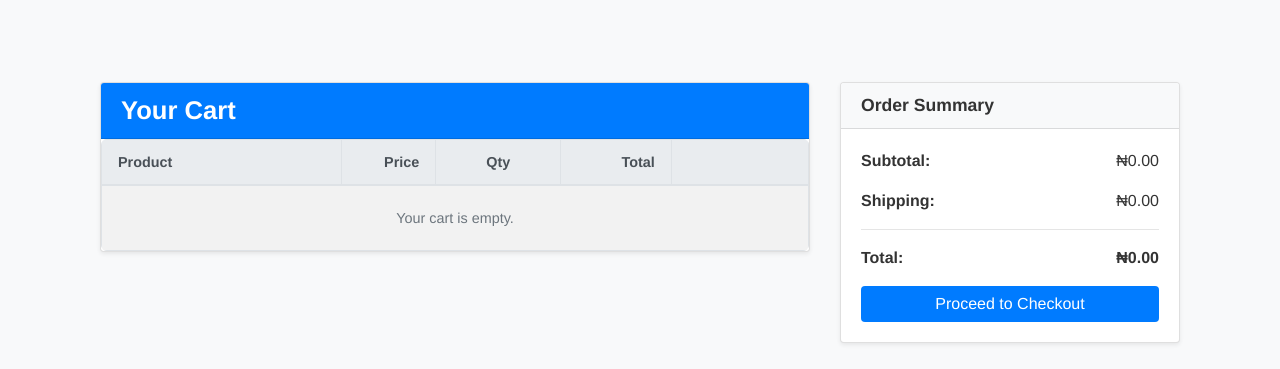
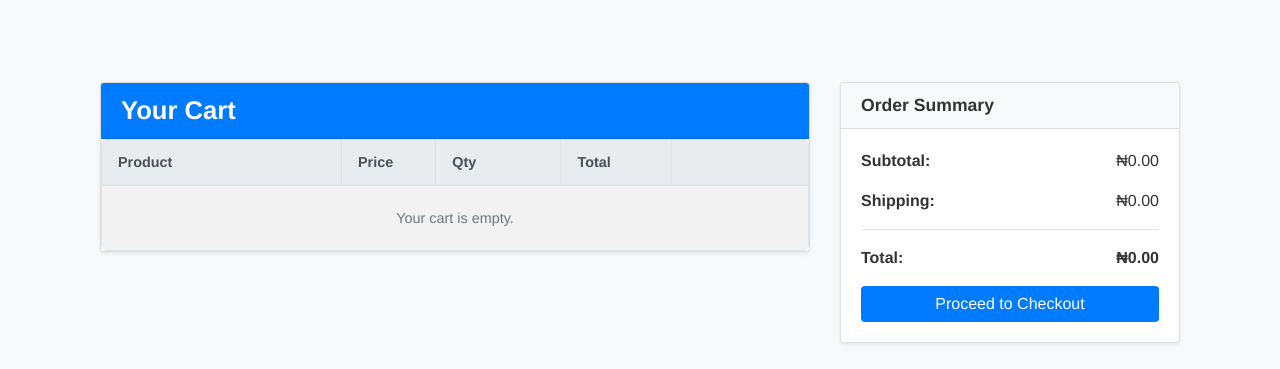
Before and after one commit to kaelzubs/dropshipping, a Django app: page /orders/cart/ in a window 1280 px wide. Shown: the part 69-438 px from the top of the page. Run offline with Django 4.2, Linux system fonts and the light colour scheme; some libraries are stand-ins or nearby versions.

Commit message:
Initial one Wednesday

```diff
--- a/static/css/styles.css
+++ b/static/css/styles.css
@@ -209,13 +209,18 @@ main {
 /* Align numbers neatly */
 .table td.text-right,
 .table th.text-right {
-  text-align: left;
+  text-align: right;
 }
 
 .table td.text-center,
 .table th.text-center {
   text-align: center;
 }
+
+.table th {
+  text-align: left !important;
+}
+
 
 /* Improve spacing on mobile */
 @media (max-width: 576px) {
```
